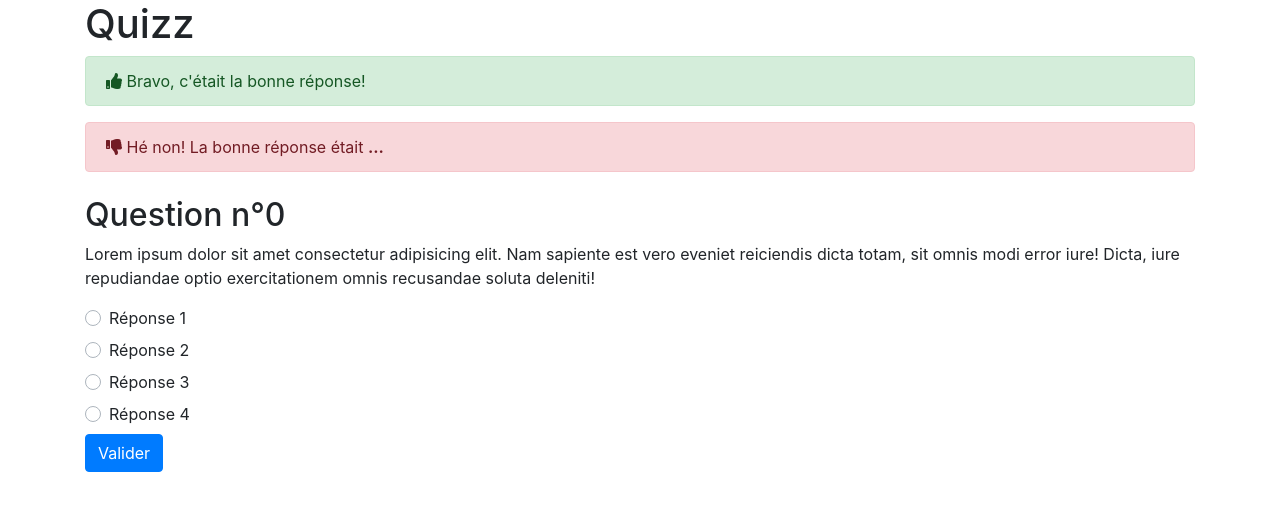
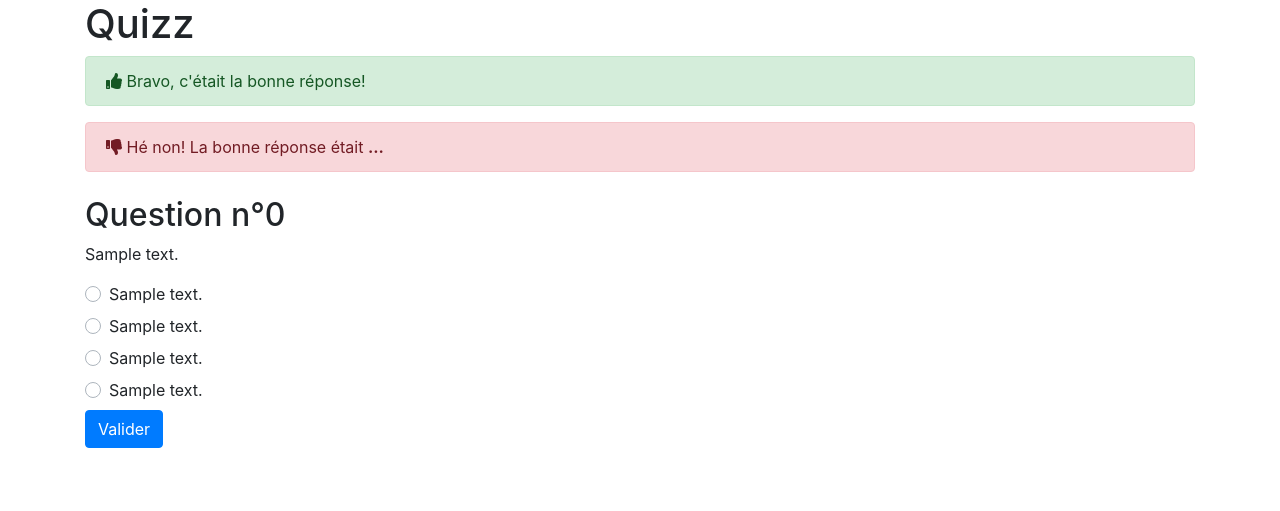
Before and after one commit to M2i-DWWM-0920-Lyon-AURA/s05-php-bdd-quiz-Moonpearl, a PHP site: page / in a window 1280 px wide. Shown: the top 511 px of the page. Run offline with PHP 8.4, Linux system fonts and the light colour scheme; tables that the repository leaves empty or names only in its code hold one stand-in row (values such as "Sample post"); some libraries are stand-ins or nearby versions.

Commit message:
Solve step 3

```diff
--- a/index.php
+++ b/index.php
@@ -1,3 +1,20 @@
+<?php
+
+$dbh = new PDO('mysql:host=localhost;dbname=php-quiz', 'root', 'root');
+
+$stmt = $dbh->query('
+SELECT *
+FROM `questions`
+ORDER BY `rank` ASC
+LIMIT 1
+');
+
+$result = $stmt->fetchAll(PDO::FETCH_ASSOC);
+
+$question = $result[0];
+
+?>
+
 <!DOCTYPE html>
 <html lang="en">
 <head>
@@ -22,23 +39,33 @@
     </div>
     <h2 class="mt-4">Question n°<span id="question-id">0</span></h2>
     <form id="question-form" method="post">
-      <p id="current-question-text" class="question-text">Lorem ipsum dolor sit amet consectetur adipisicing elit. Nam sapiente est vero eveniet reiciendis dicta totam, sit omnis modi error iure! Dicta, iure repudiandae optio exercitationem omnis recusandae soluta deleniti!</p>
+      <p id="current-question-text" class="question-text">
+        <?= $question['description'] ?>
+      </p>
       <div id="answers" class="d-flex flex-column">
         <div class="custom-control custom-radio mb-2">
           <input class="custom-control-input" type="radio" name="answer" id="answer1" value="1">
-          <label class="custom-control-label" for="answer1" id="answer1-caption">Réponse 1</label>
+          <label class="custom-control-label" for="answer1" id="answer1-caption">
+            <?= $question['answer1'] ?>
+          </label>
         </div>
         <div class="custom-control custom-radio mb-2">
           <input class="custom-control-input" type="radio" name="answer" id="answer2" value="2">
-          <label class="custom-control-label" for="answer2" id="answer2-caption">Réponse 2</label>
+          <label class="custom-control-label" for="answer2" id="answer2-caption">
+            <?= $question['answer2'] ?>
+          </label>
         </div>
         <div class="custom-control custom-radio mb-2">
           <input class="custom-control-input" type="radio" name="answer" id="answer3" value="3">
-          <label class="custom-control-label" for="answer3" id="answer3-caption">Réponse 3</label>
+          <label class="custom-control-label" for="answer3" id="answer3-caption">
+            <?= $question['answer3'] ?>
+          </label>
         </div>
         <div class="custom-control custom-radio mb-2">
           <input class="custom-control-input" type="radio" name="answer" id="answer4" value="4">
-          <label class="custom-control-label" for="answer4" id="answer4-caption">Réponse 4</label>
+          <label class="custom-control-label" for="answer4" id="answer4-caption">
+            <?= $question['answer4'] ?>
+          </label>
         </div>
       </div>
       <input type="hidden" name="current-question" value="0" />
```
